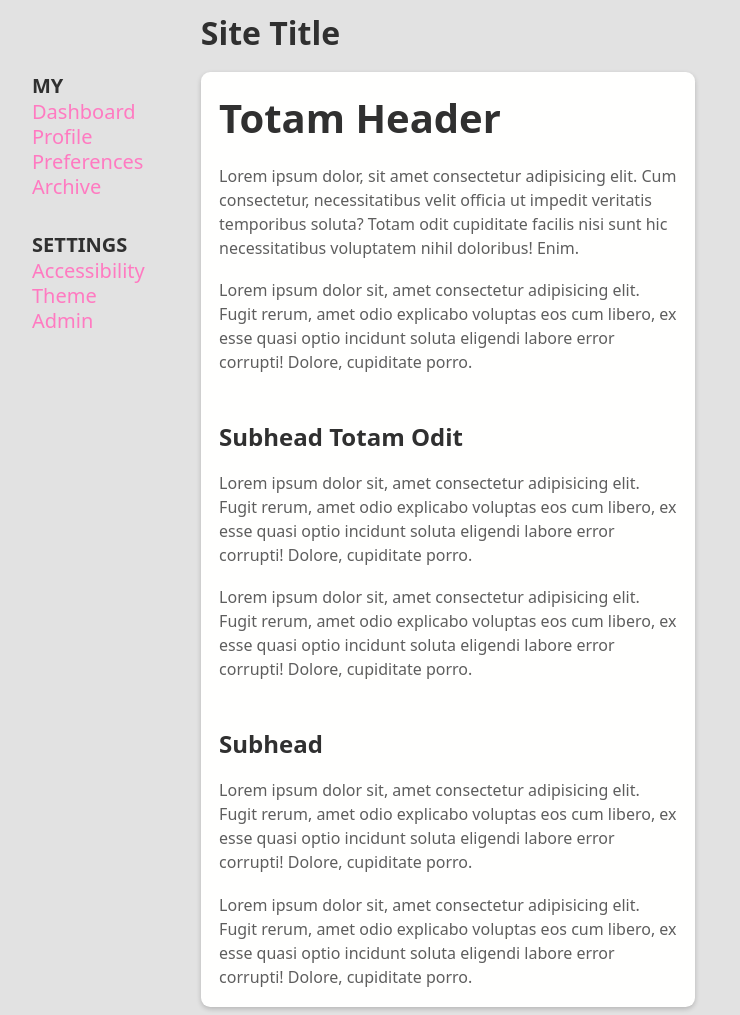
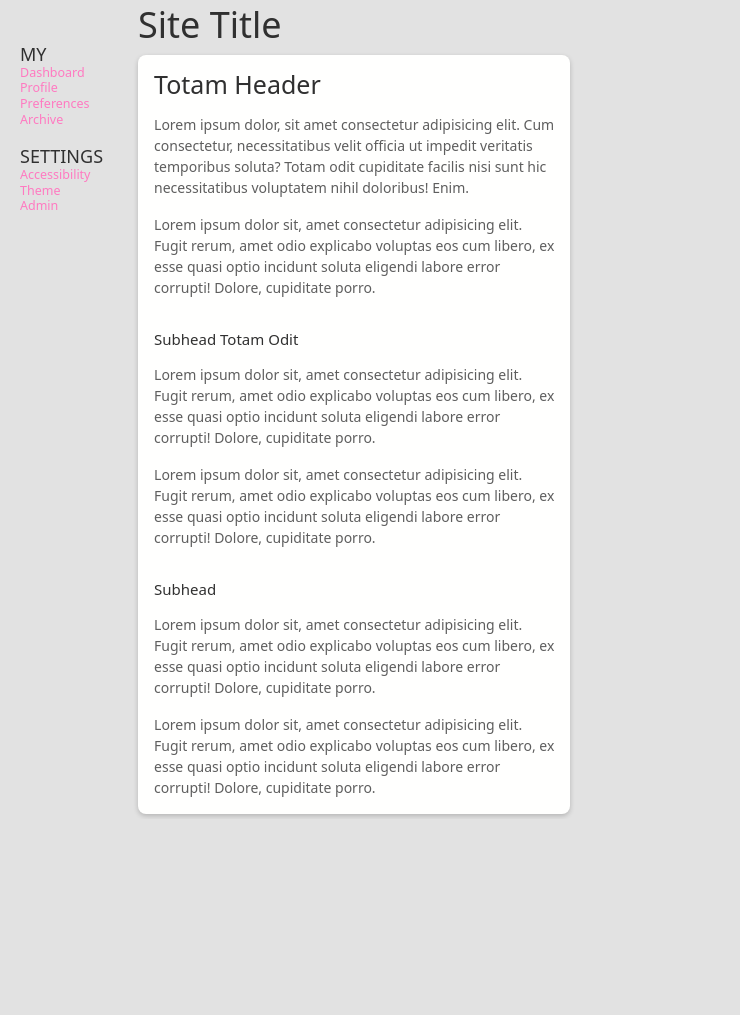
Before and after one commit to maryia-skalaban/my-first-blog, a Django app: page / in a window 1280 px wide. Shown: the whole page, without its empty margins (0-740 px from the left). After the commit the page ends 818 px from the top, so only its background shows below. Run offline with Django 5.2, Linux system fonts and the light colour scheme; some libraries are stand-ins or nearby versions.

Commit message:
Changed2 the HTML for the site.

```diff
--- a/blog/templates/blog/post_list.html
+++ b/blog/templates/blog/post_list.html
@@ -1,13 +1,14 @@
-<!DOCTYPE html>
+{% load static %}
 <html lang="en">
 <head>
     <meta charset="UTF-8">
     <meta name="viewport" content="width=device-width, initial-scale=1.0">
     <title>Document</title>
-    <script src="main.js"></script>
-    <link rel="stylesheet" href="style.css">
+    <link rel="stylesheet" href="//maxcdn.bootstrapcdn.com/bootstrap/3.2.0/css/bootstrap.min.css">
+    <link rel="stylesheet" href="//maxcdn.bootstrapcdn.com/bootstrap/3.2.0/css/bootstrap-theme.min.css">
+    <link rel="stylesheet" href="{% static 'css/style.css' %}">
 </head>
-<body>
+<body class="background-color: red;">
     <aside id="sidenav-open">
         <nav>
           <h4>My</h4>
```
Also changed, not shown: blog/static/css/style.css (renamed from blog/templates/blog/style.css).
